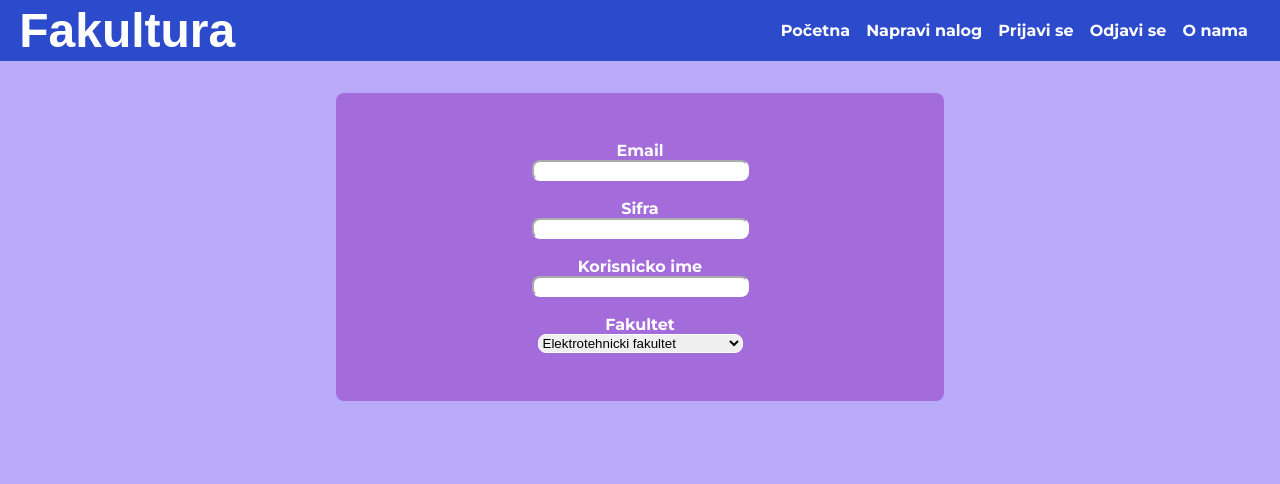
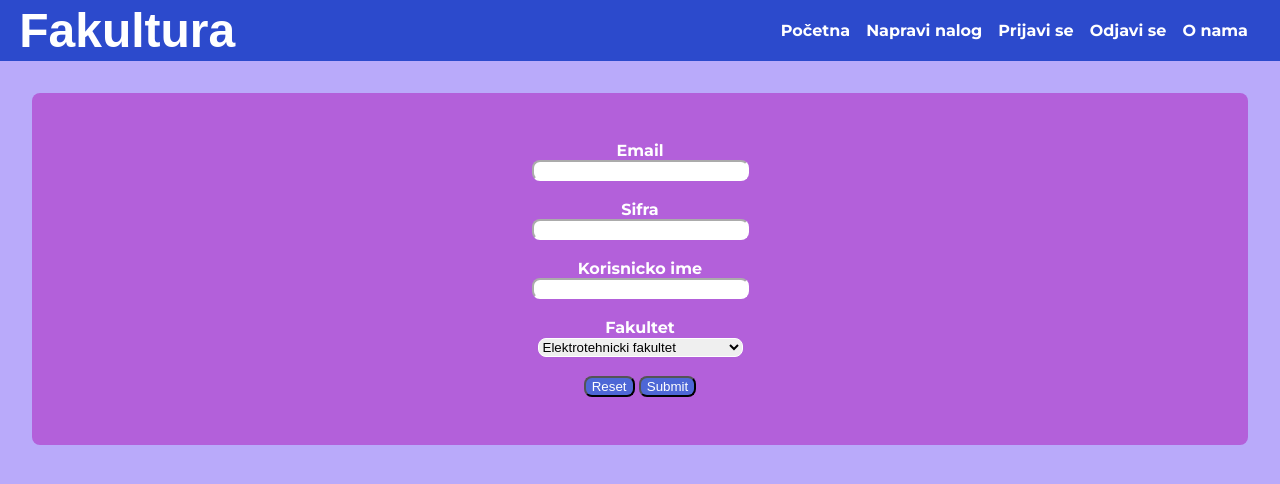
Before and after one commit to LukaMijovic/Fakultura, a web app: file napraviNalog.html in a window 1280 px wide. Shown: the top 484 px of the page. Run offline with its HTML, style and script files only (its server is not run), Linux system fonts and the light colour scheme; some web fonts are replaced.

Commit message:
mala izmena

```diff
--- a/napraviNalog.html
+++ b/napraviNalog.html
@@ -13,6 +13,7 @@
       href="https://fonts.googleapis.com/css2?family=Dongle:wght@300&family=Montserrat:wght@400;700&display=swap"
       rel="stylesheet"
     />
+    <script src="./scripts/napraviNalog.js" defer></script>
     <title>Napravi nalog</title>
   </head>
   <body>
@@ -37,20 +38,22 @@
       </ul>
     </header>
     <main>
-      <div>
-        <form class="form">
+      <form>
+        <div id="forma">
               <label for="email">Email</label>
               <br />
-          <input type="text" id="email" name="email" size="24"/>
+              <input type="text" id="email" name="email" size="24" required/>
             <br /><br />
               <label for="sifra">Sifra</label>
               <br />
-          <input type="password" id="sifra" name="sifra" size="24"/>
+              <input type="password" id="sifra" name="sifra" size="24" required/>
             <br /><br />
               <label for="korisnickoIme">Korisnicko ime</label>
               <br />
-          <input type="text" id="korisnickoIme" name="korisnickoIme" size="24"/>
-          <br /><br />
+              <input
+                type="text" id="korisnickoIme" name="korisnickoIme" size="24" required/>
+            <br><br>
+
             <label for="fakultet">Fakultet</label>
             <br />
             <select id="fakultet" id="fakultet">
@@ -58,10 +61,12 @@
               <option value="fon">Fakultet Organizacionih Nauka</option>
               <option value="medicina">Medicinski fakultet</option>
               <option value="ekof">Ekonomski fakultet</option>
-            <option value=""></option>
             </select>
+            <br /><br />
+            <button>Reset</button>
+            <button id="submit">Submit</button>
+        </div>
       </form>
-      </div>
     </main>
   </body>
 </html>
--- a/scripts/napraviNalog.js
+++ b/scripts/napraviNalog.js
@@ -0,0 +1,5 @@
+function ispisi(){
+    window.alert("Uspesna registracija");
+}
+
+document.getElementById("submit").addEventListener("click",ispisi)
--- a/styles/napraviNalog.css
+++ b/styles/napraviNalog.css
@@ -1,12 +1,12 @@
 body{
     background-color: rgb(185, 170, 250);
+    font-family: "Montserrat", sans-serif;
 }
 div{
-    background-color: #a36cda;
-    margin: 2rem 20rem;
+    background-color: var(--color-secondary-400);
+    margin: 2rem 1rem;
     padding: 3rem;
     text-align: center;
-
     border-radius: 8px;
 }
 
@@ -20,6 +20,11 @@ select{
 }
 label{
     color: white;
-    font-family: "Montserrat", sans-serif;
     font-weight: 700;
 }
+
+button{
+    color: white;
+    background-color: var(--color-primary-200);
+    border-radius: 8px;
+}
```
Lines whose indentation alone changed are shown as unchanged.
